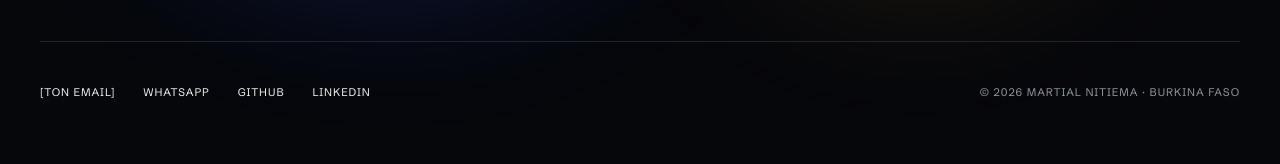
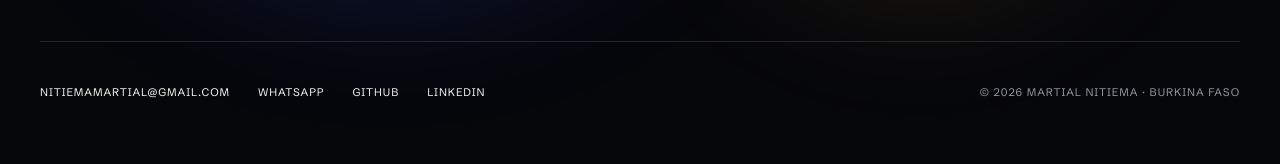
Before and after one commit to Ednik75/PORTFOLIO, a React (Vite) app: page / in a window 1280 px wide. Shown: the part 4124-4288 px from the top of the page. Built offline with nearby package versions, Linux system fonts and the light colour scheme.

Commit message:
Renseigne l'email et le numéro WhatsApp de Martial
Co-Authored-By: Claude Opus 5.5 <noreply@anthropic.com>
Claude-Session: https://claude.ai/code/session_018NZun9XzD8psAX51BvS6Es

```diff
--- a/src/data/profile.js
+++ b/src/data/profile.js
@@ -2,8 +2,8 @@
 // Les valeurs entre [CROCHETS] sont des placeholders à remplacer avant la mise en ligne.
 export const profile = {
   name: 'Martial Nitiema',
-  email: '[TON EMAIL]',
-  whatsapp: '[TON NUMÉRO]', // format international sans « + », ex. 226XXXXXXXX
+  email: 'nitiemamartial@gmail.com',
+  whatsapp: '22667302716', // format international sans « + » : 226 (Burkina) + le numéro
   github: 'https://github.com/Ednik75',
   linkedin: '[LIEN LINKEDIN]',
 
```
